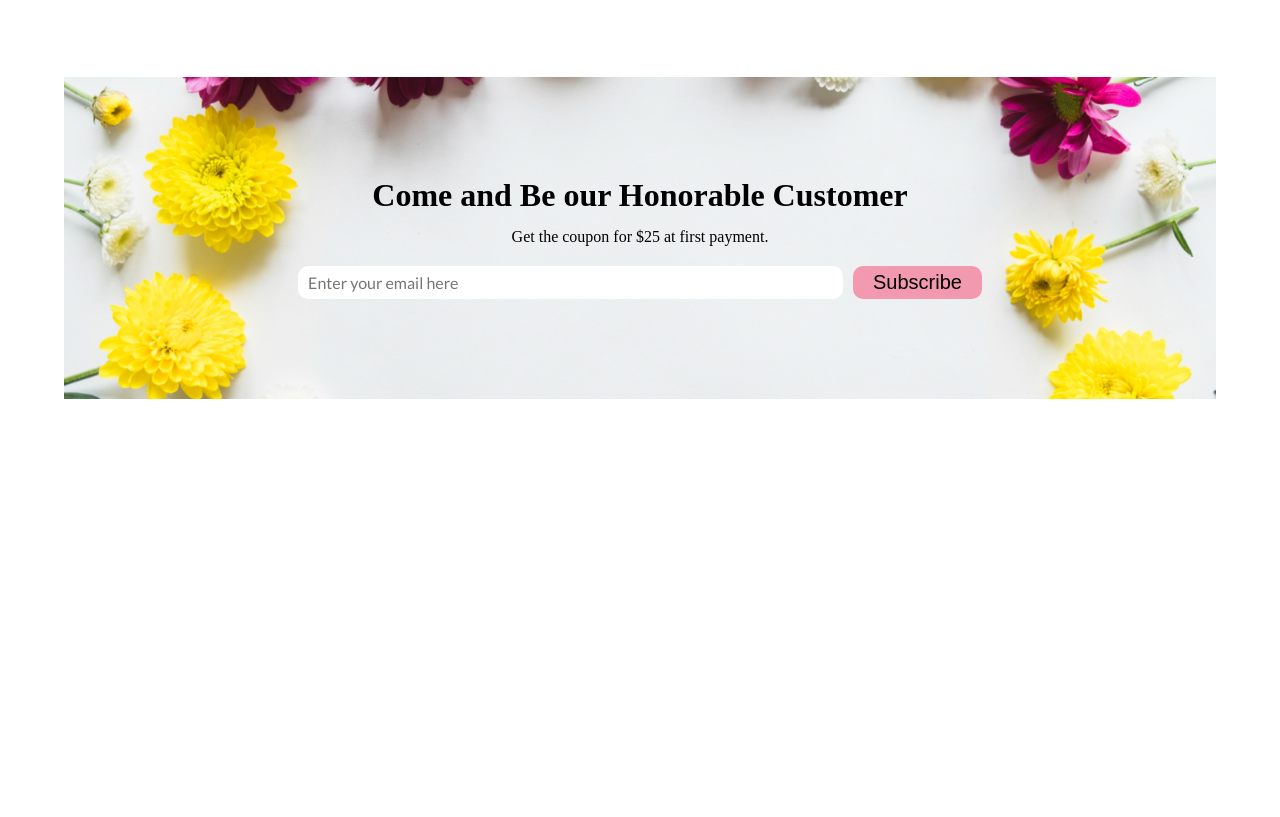
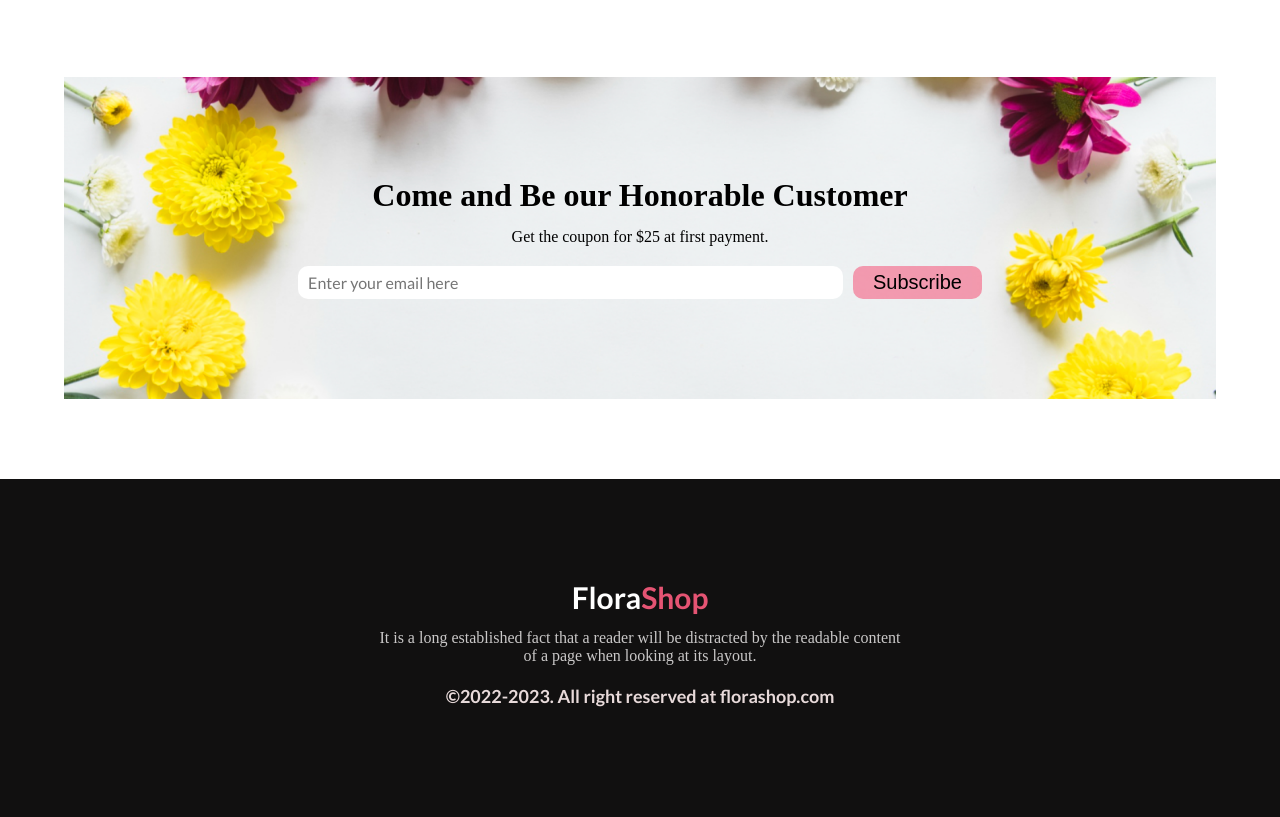
Before and after one commit to Oleei-Ullah/Assignment-1, a plain HTML site: page index.html in a window 1280 px wide. Shown: the part 2506-3323 px from the top of the page. Before the commit the page ends 2985 px from the top, so only its background shows below. Drawn offline with Linux system fonts and the light colour scheme.

Commit message:
footer section added

```diff
--- a/index.html
+++ b/index.html
@@ -148,8 +148,15 @@
                 </div>
             </div>
         </div>
+    </main>
 
+    <footer>
+        <div class="center footer-content">
+            <h1>Flora<span>Shop</span></h1>
+            <p class="slogan">It is a long established fact that a reader will be distracted by the readable content of a page when looking at its layout.</p>
 
-    </main>
+            <p class="copyright">&copy;2022-2023. All right reserved at florashop.com</p>
+        </div>
+    </footer>
 </body>
 </html>
--- a/style.css
+++ b/style.css
@@ -216,3 +216,37 @@ input:placeholder-shown {
     font-size: 16px;
     font-family: lato;
 }
+
+footer {
+    background-color: rgba(17, 16, 16, 1);
+    display: flex;
+    justify-content: center;
+    align-items: center;
+    padding: 100px 0;
+}
+
+.footer-content h1 {
+    color: White;
+    font-size: 30px;
+    font-family: lato;
+    text-transform: capitalize;
+    font-weight: bold;
+}
+
+.footer-content h1 span {
+    color: rgba(229, 84, 115, 1);
+}
+
+.slogan {
+    color: rgb(202, 200, 200);
+    width: 70%;
+    margin: 0 auto;
+}
+
+.copyright {
+    margin-top: 20px;
+    font-size: 18px;
+    font-weight: 700;
+    font-family: lato;
+    color: #e8dada;
+}
```
